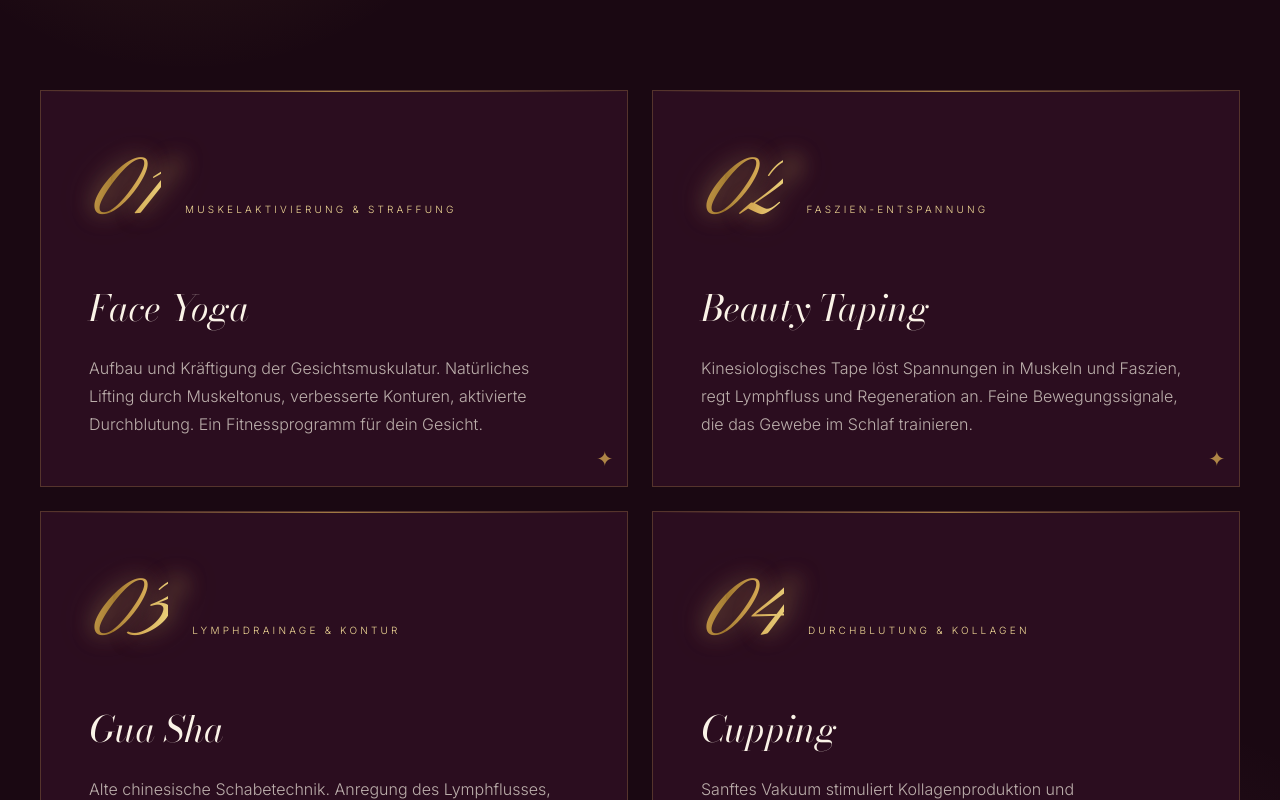
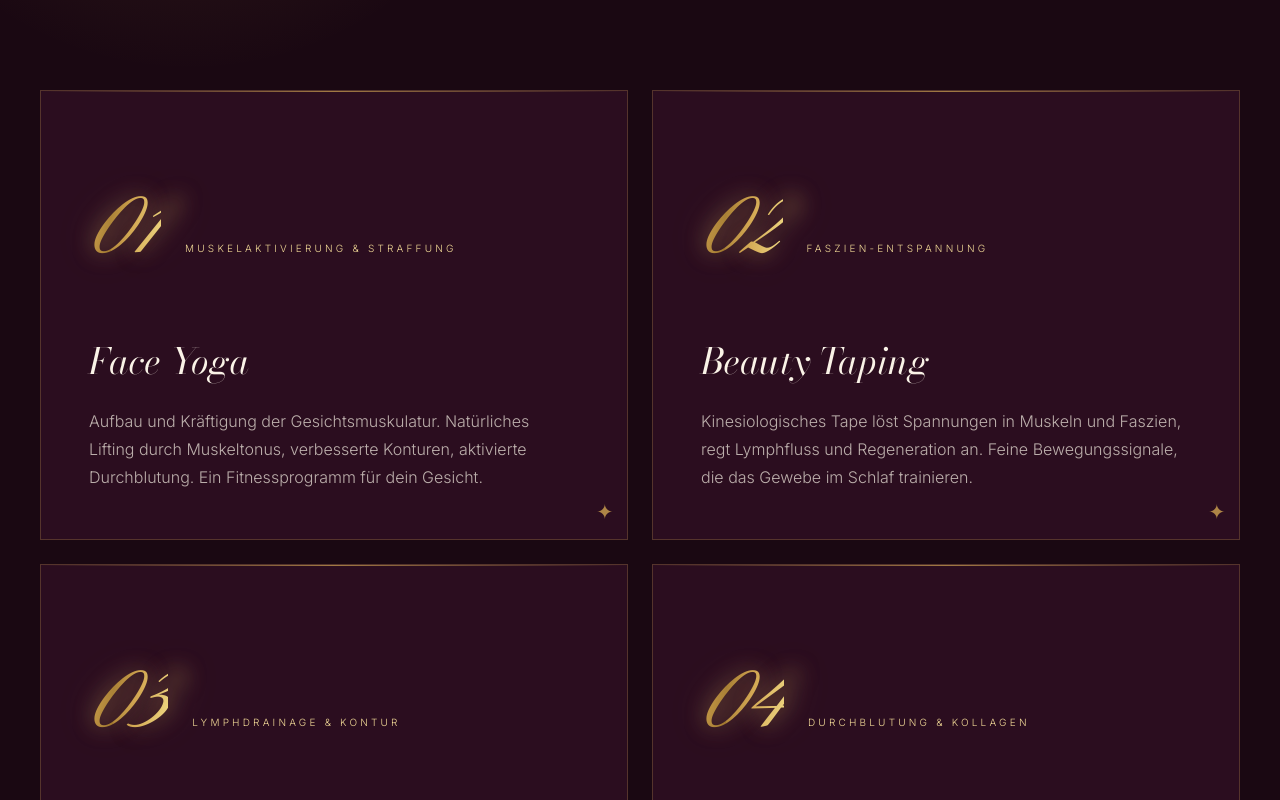
Before and after one commit to apopovic77/makeupyoureyes, a React (Vite) app: page / in a window 1280 px wide. Shown: the part 1620-2420 px from the top of the page. Built offline with nearby package versions, Linux system fonts and the light colour scheme; no server answers.

Commit message:
fix(nfl): pillar numbers padding-top + leading 1.4 so top-swash isn't clipped

```diff
--- a/src/components/NFL.tsx
+++ b/src/components/NFL.tsx
@@ -48,8 +48,8 @@ export function NFL() {
                 {/* Top gold hairline */}
                 <div className="absolute top-0 left-0 h-px w-full bg-gradient-to-r from-transparent via-champagne to-transparent opacity-70" />
 
-                <div className="flex items-baseline gap-6 mb-8">
-                  <span className="font-display font-normal text-gold-shimmer text-6xl md:text-8xl italic text-glow-gold pb-2" style={{ lineHeight: "1.1" }}>
+                <div className="flex items-baseline gap-6 mb-8 pt-2">
+                  <span className="font-display font-normal text-gold-shimmer text-6xl md:text-8xl italic text-glow-gold pt-4 pb-2" style={{ lineHeight: "1.4" }}>
                     {p.no}
                   </span>
                   <span className="text-[10px] uppercase tracking-[0.32em] text-champagne-soft font-light">
```
